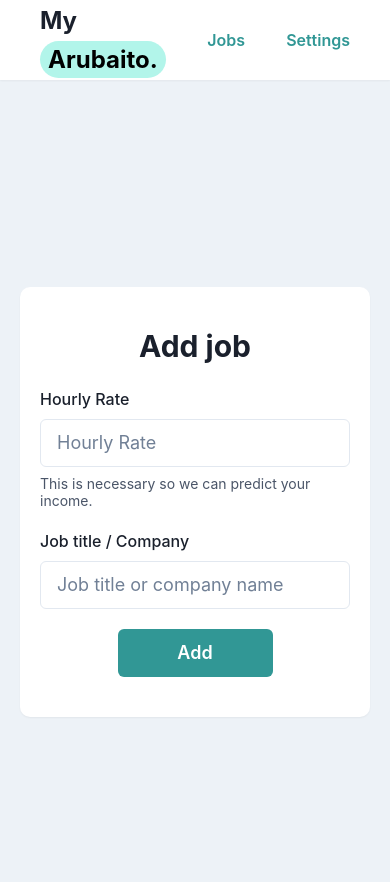
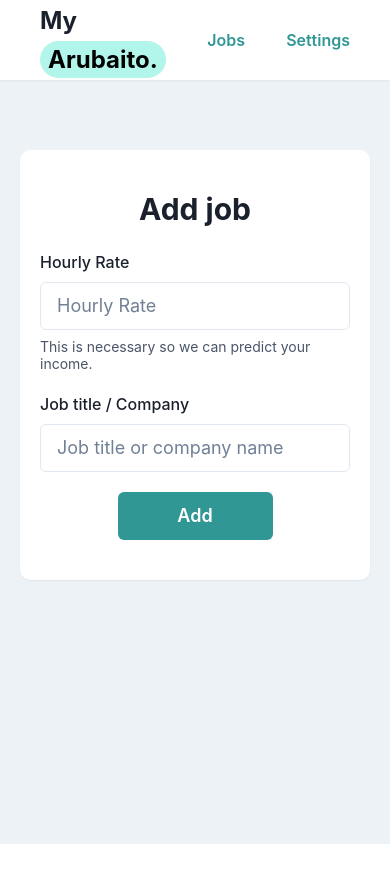
Before and after one commit to RochaLS/my-arubaito-front, a Next.js app: page /jobs/add in a window 390 px wide. Shown: the top 882 px of the page. After the commit the page ends 844 px from the top, so only its background shows below. Built offline with nearby package versions, Linux system fonts and the light colour scheme.

Commit message:
fix form mobile responsiviness

```diff
--- a/src/app/components/AuthForm.tsx
+++ b/src/app/components/AuthForm.tsx
@@ -55,7 +55,7 @@ export function AuthForm({ title, fields, onSubmit, formType }: AuthFormProps) {
       m={[5, 0]}
       p={[5, 10]}
       bgColor="white"
-      w={["100", "70%", "70%", "50%"]}
+      w={["90%", "70%", "70%", "50%"]}
       borderRadius={10}
       boxShadow="sm"
     >
--- a/src/app/components/JobForm.tsx
+++ b/src/app/components/JobForm.tsx
@@ -38,7 +38,7 @@ export function JobForm({ data, onSubmit }: JobFormProps) {
   });
 
   return (
-    <Box h="100vh">
+    <Box mt={50}>
       <Flex flexDir="column" w="100%" h="100%" justify="center" align="center">
         <Box
           m={[5, 0]}
```
